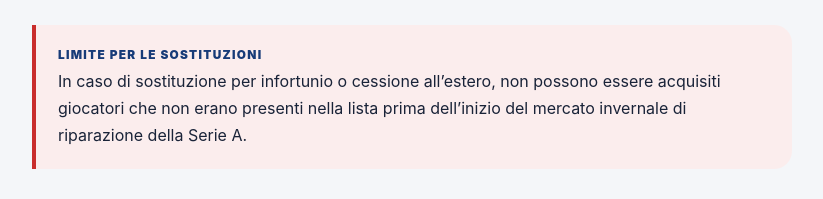
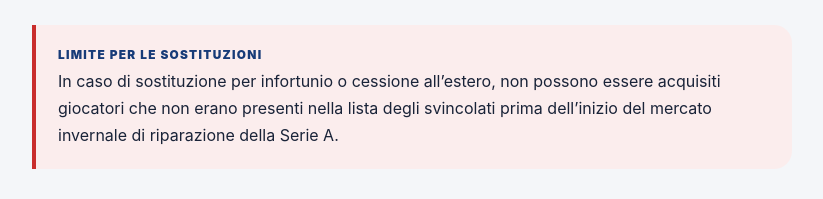
Before and after one commit to AntoMura78/antomura78.github.io, a plain HTML site: page index.html in a window 1280 px wide. Shown: the part 3978-4177 px from the top of the page, without its empty margins (438-1261 px from the left). Drawn offline with Linux system fonts and the light colour scheme.

Commit message:
Precisa il riferimento alla lista degli svincolati

```diff
--- a/index.html
+++ b/index.html
@@ -160,7 +160,7 @@ Output:
           </aside>
           <aside class="callout callout--red">
             <p class="callout__label">Limite per le sostituzioni</p>
-            <p>In caso di sostituzione per infortunio o cessione all’estero, non possono essere acquisiti giocatori che non erano presenti nella lista prima dell’inizio del mercato invernale di riparazione della Serie A.</p>
+            <p>In caso di sostituzione per infortunio o cessione all’estero, non possono essere acquisiti giocatori che non erano presenti nella lista degli svincolati prima dell’inizio del mercato invernale di riparazione della Serie A.</p>
           </aside>
         </article>
 
```
